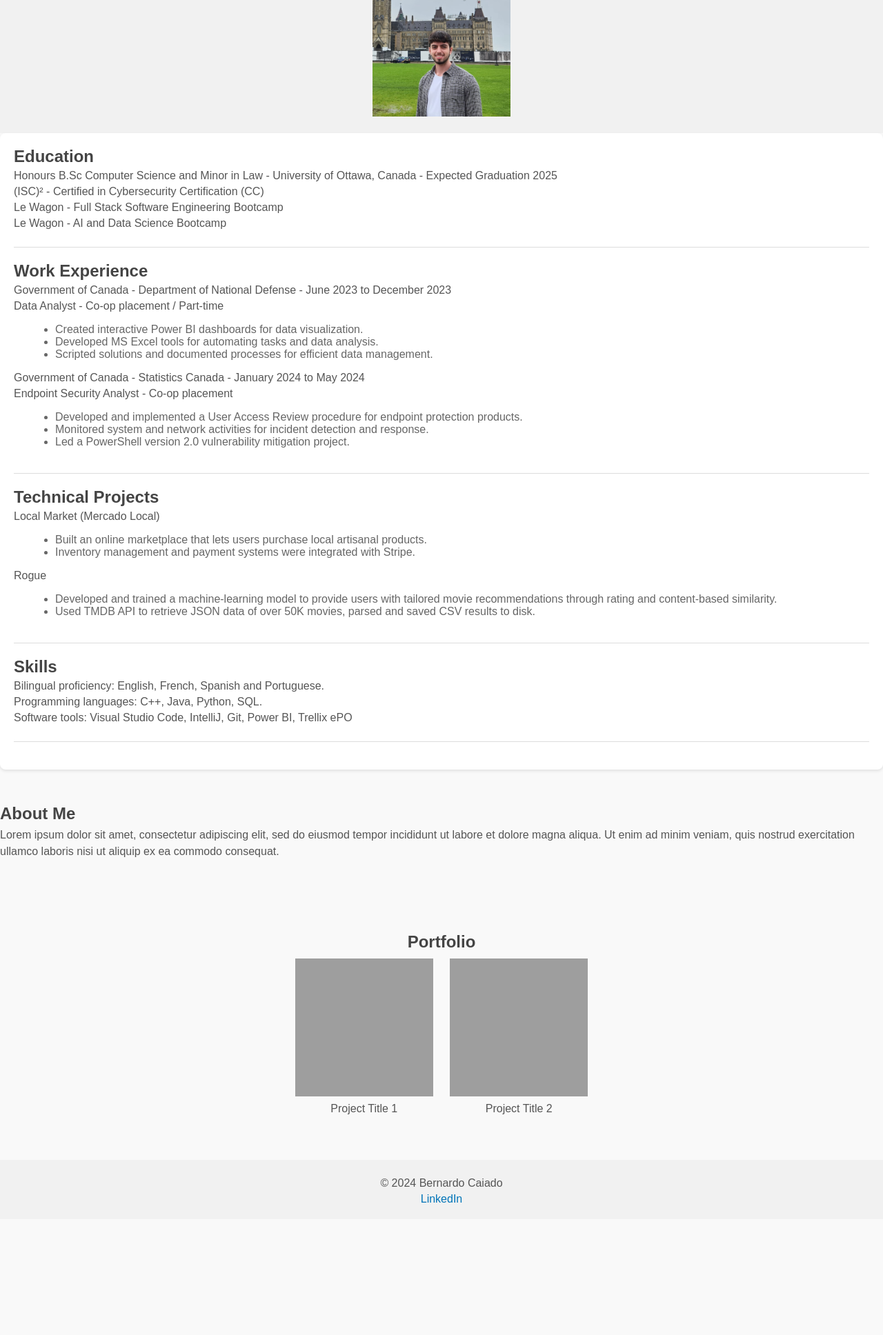
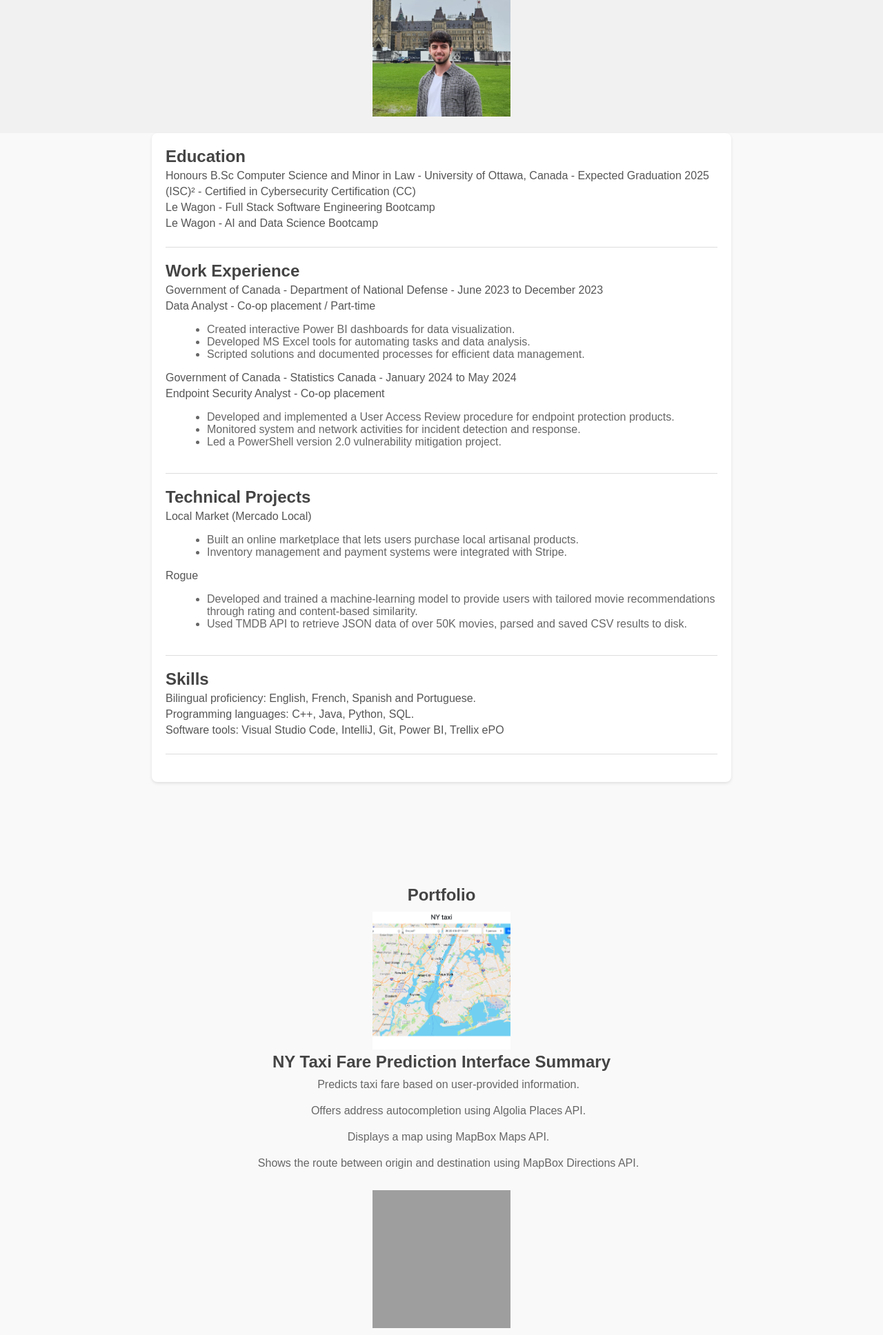
Before and after one commit to Bernscaiado/csi3140_assignment01, a PHP site: page /landing_page.html in a window 1280 px wide. Shown: the part 151-2087 px from the top of the page at 69% size. Before the commit the page ends 1895 px from the top, so only its background shows below. Run offline with PHP 8.4, Linux system fonts and the light colour scheme; grey boxes are pictures that could not be loaded.

Commit message:
added portfolio project

```diff
--- a/landing_page.html
+++ b/landing_page.html
@@ -11,7 +11,7 @@
   <header>
     <h1>Bernardo Caiado</h1>
     <h2>Computer Science Student and Information Technology Passionate</h2>
-    <img src="43f8e0aa-cb92-4956-97de-61f54b15afa0.jpg" alt="Photo">
+    <img src="images/43f8e0aa-cb92-4956-97de-61f54b15afa0.jpg" alt="Photo">
   </header>
   <main>
     <section class="hero">
@@ -66,17 +66,23 @@
     </div>
     </section>
     <section class="about">
-      <h2>About Me</h2>
-      <p>Lorem ipsum dolor sit amet, consectetur adipiscing elit, sed do eiusmod tempor incididunt ut labore et dolore magna aliqua. Ut enim ad minim veniam, quis nostrud exercitation ullamco laboris nisi ut aliquip ex ea commodo consequat.</p>
+
     </section>
     <section class="portfolio">
       <h2>Portfolio</h2>
       <ul class="project-list">
         <li>
           <a href="#">
-            <img src="project1.jpg" alt="Project 1">
-            <p>Project Title 1</p>
+            <img src="images/taxifare.png" alt="Project 1" class="image-portfolio">
           </a>
+          <h2>NY Taxi Fare Prediction Interface Summary</h2>
+          <ul class="summary-list">
+            <li class="summary-item">Predicts taxi fare based on user-provided information.</li>
+            <li class="summary-item">Offers address autocompletion using Algolia Places API.</li>
+            <li class="summary-item">Displays a map using MapBox Maps API.</li>
+            <li class="summary-item">Shows the route between origin and destination using MapBox Directions API.</li>
+            </ul>
+
         </li>
         <li>
           <a href="#">
--- a/style.css
+++ b/style.css
@@ -27,9 +27,12 @@ body {
   .resume-container {
     background-color: #fff;
     border-radius: 8px;
+    max-width: 800px;
+    margin: 0 auto;
     box-shadow: 0 2px 4px rgba(0, 0, 0, 0.1);
     padding: 20px;
   }
+
 
   /* Header section */
   h1 {
@@ -133,3 +136,15 @@ body {
   footer li {
     display: inline-block;
   }
+
+  .summary-list {
+    list-style: disc;
+    margin: 0;
+    padding: 0;
+  }
+
+  .summary-item {
+    margin-bottom: 5px;
+    display: inline-block;
+    width: 100%;
+  }
```
Also changed, not shown: images/43f8e0aa-cb92-4956-97de-61f54b15afa0.jpg (renamed from 43f8e0aa-cb92-4956-97de-61f54b15afa0.jpg), images/taxifare.png (added).
